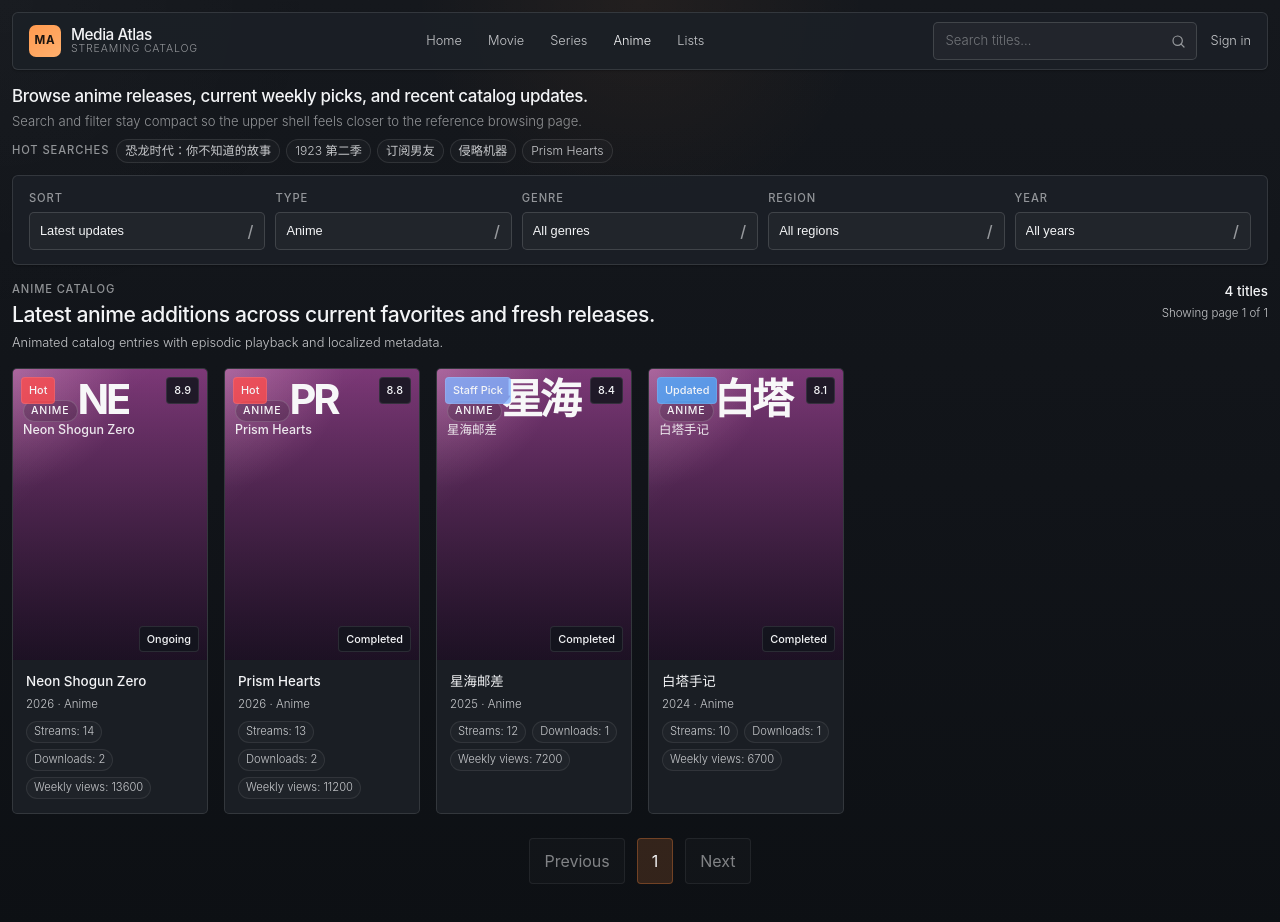
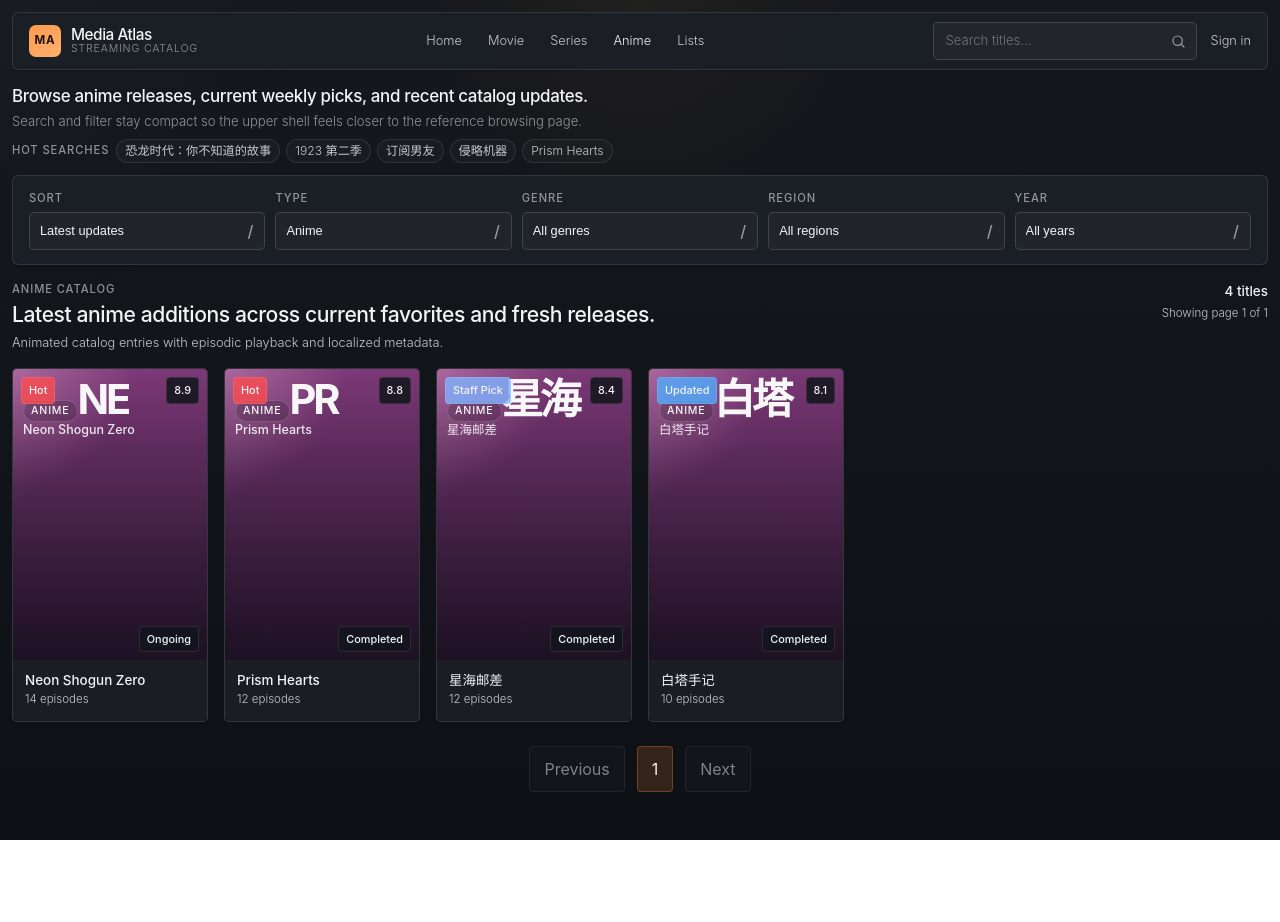
Before and after one commit to livefree/media-website, a Next.js app: page /anime in a window 1280 px wide. Shown: the top 922 px of the page. After the commit the page ends 840 px from the top, so only its background shows below. Built offline with nearby package versions, Linux system fonts and the light colour scheme.

Commit message:
feat(ui-shell): simplify browse card copy

```diff
--- a/components/MediaCard.tsx
+++ b/components/MediaCard.tsx
@@ -33,16 +33,9 @@ export function MediaCard({ item }: { item: BrowseMediaCard }) {
             {item.title}
           </Link>
         </h3>
-        <p className="media-meta">
-          {item.yearLabel} · {item.typeLabel}
-        </p>
-        <div className="media-stats" aria-label="Availability">
-          {item.stats.slice(0, 3).map((stat) => (
-            <span key={stat.label} className="media-stat-pill">
-              {stat.label}: {stat.value}
-            </span>
-          ))}
-        </div>
+        {item.type !== "movie" && item.episodeCountLabel ? (
+          <p className="media-supporting-line">{item.episodeCountLabel}</p>
+        ) : null}
       </div>
     </article>
   );
--- a/styles/homepage.css
+++ b/styles/homepage.css
@@ -979,8 +979,8 @@ body {
 
 .media-copy {
   display: grid;
-  gap: 7px;
-  padding: 13px 13px 14px;
+  gap: 4px;
+  padding: 12px 12px 13px;
 }
 
 .media-title {
@@ -998,28 +998,12 @@ body {
   overflow: hidden;
 }
 
-.media-meta {
+.media-supporting-line {
+  margin: 0;
+  color: var(--text-secondary);
   font-size: 0.72rem;
   font-weight: 300;
-}
-
-.media-stats {
-  display: flex;
-  flex-wrap: wrap;
-  gap: 6px;
-  font-size: 0.7rem;
-  color: var(--text-secondary);
-  font-weight: 300;
-}
-
-.media-stat-pill {
-  display: inline-flex;
-  align-items: center;
-  min-height: 22px;
-  padding: 0 7px;
-  border: 1px solid rgba(255, 255, 255, 0.08);
-  border-radius: 999px;
-  background: rgba(255, 255, 255, 0.025);
+  line-height: 1.35;
 }
 
 .pagination-shell {
```
Also changed, not shown: 1 other file (tests, documents, lock files or other folders).
